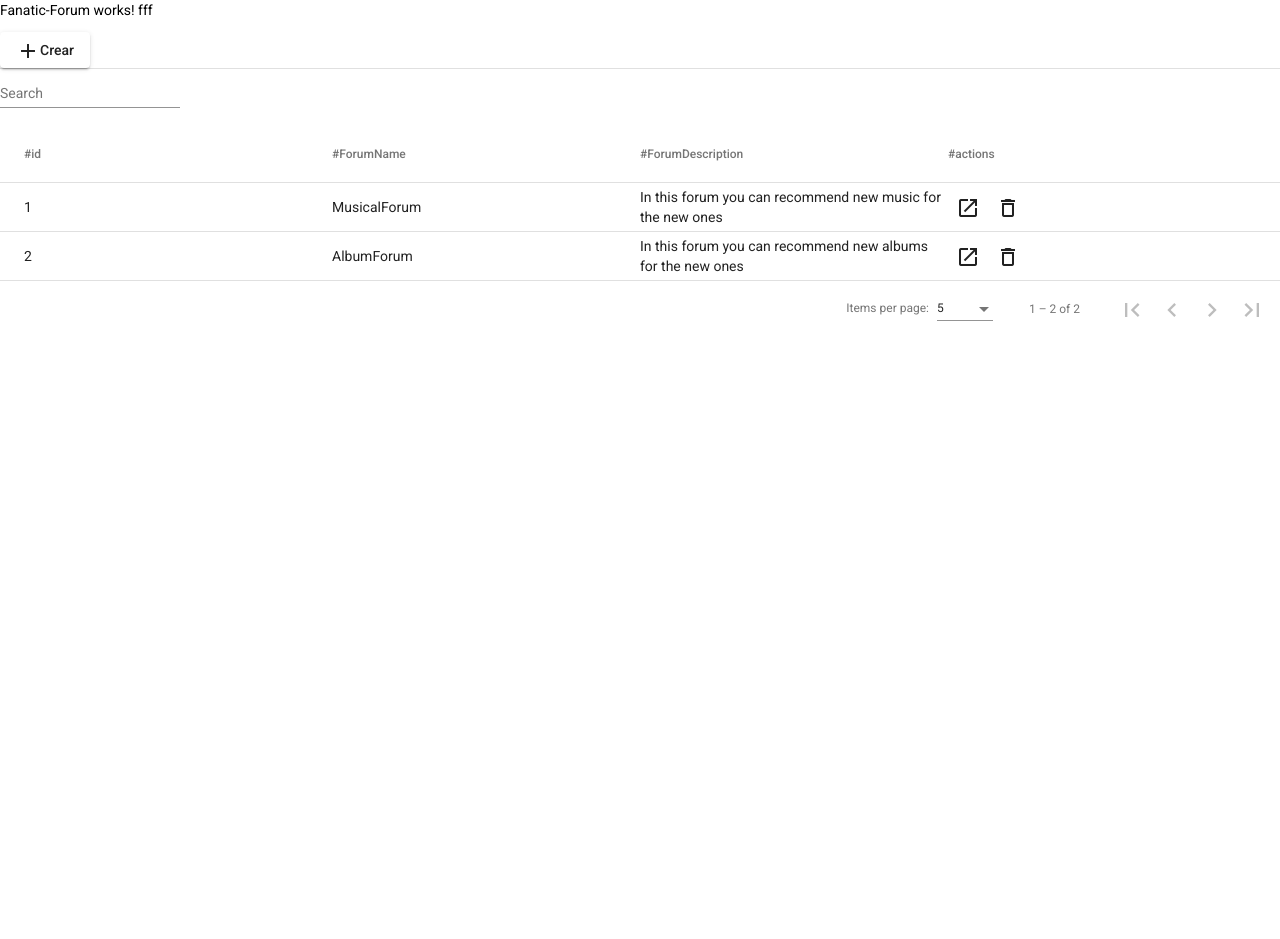
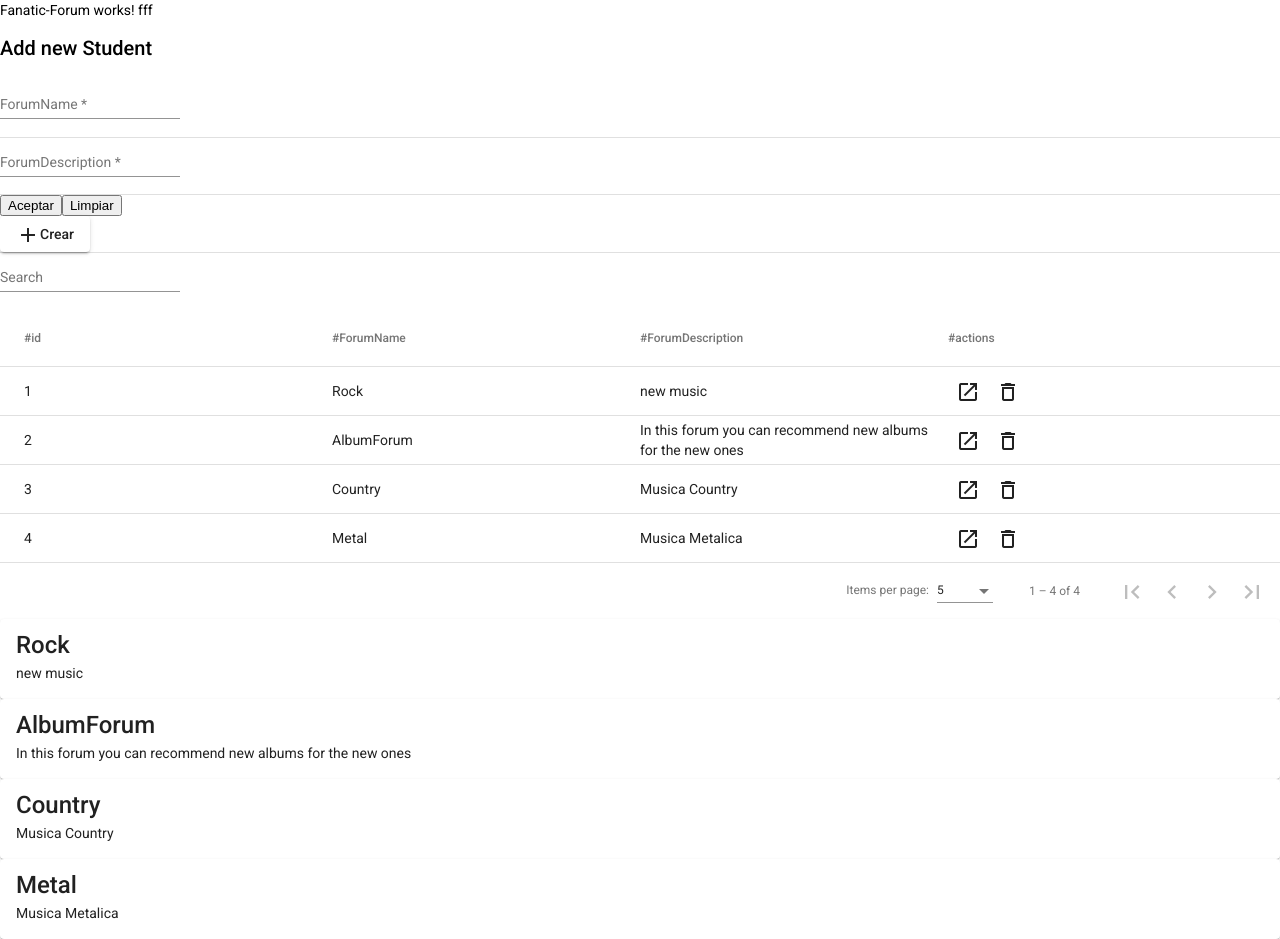
Before and after one commit to giusencito/Fortlom-Frontend, an Angular app in the folder Fortlom-APP/: page /fanaticforum in a window 1280 px wide. Before the commit the page ends 800 px from the top, so only its background shows below. Built offline with nearby package versions, Linux system fonts and the light colour scheme; data requests are answered from the project's data file.

Commit message:
feat:avance3 US07F

```diff
--- /dev/null
+++ b/Fortlom-APP/src/app/Fanatic-Forum-Create/Fanatic-Forum-Create.component.html
@@ -0,0 +1,20 @@
+<p>
+  Fanatic-Forum-Create works!
+</p>
+<form  (submit)="onSubmit()"  #studentForm='ngForm'>
+  <mat-form-field>
+    <input matInput placeholder="ForumName" name="ForumName" required
+      [(ngModel)]="forum_data.ForumName">
+      <mat-error>Es requerido</mat-error>
+  </mat-form-field>
+  <mat-divider></mat-divider>
+  <mat-form-field>
+    <input matInput placeholder="ForumDescription" name="ForumDescription" required
+      [(ngModel)]="forum_data.ForumDescription">
+      <mat-error>Es requerido</mat-error>
+  </mat-form-field>
+  <mat-divider></mat-divider>
+    <button type="submit">Aceptar</button>
+    <button >Limpiar</button>
+
+</form>
--- /dev/null
+++ b/Fortlom-APP/src/app/Fanatic-Forum-Create/Fanatic-Forum-Create.component.ts
@@ -0,0 +1,43 @@
+import { Forum } from './../Fanatic-Forum/Fanatic-Forummodel';
+import { Component, OnInit } from '@angular/core';
+import { FanaticForumComponent } from '../Fanatic-Forum/Fanatic-Forum.component';
+import { NgForm } from '@angular/forms';
+import { FanaticForumService } from '../Fanatic-Forum/fanatic-forum.service';
+
+@Component({
+  selector: 'app-Fanatic-Forum-Create',
+  templateUrl: './Fanatic-Forum-Create.component.html',
+  styleUrls: ['./Fanatic-Forum-Create.component.css']
+})
+export class FanaticForumCreateComponent implements OnInit {
+  forum_data !: Forum;
+  ForumForm!: NgForm;
+
+  constructor() {
+    this.forum_data = {} as Forum;
+
+  }
+
+  ngOnInit() {
+
+  }
+
+  onSubmit(){
+    console.log(this.forum_data)
+
+  }
+
+
+
+
+
+
+
+
+
+
+
+
+
+
+}
--- a/Fortlom-APP/src/app/Fanatic-Forum/Fanatic-Forum.component.html
+++ b/Fortlom-APP/src/app/Fanatic-Forum/Fanatic-Forum.component.html
@@ -1,6 +1,25 @@
 <p>
   Fanatic-Forum works! fff
 </p>
+<h2>{{ isEditMode ? 'Edit Student' : 'Add new Student'}}</h2>
+<form  (submit)="onSubmit()"  #ForumForm='ngForm'>
+  <mat-form-field>
+    <input matInput placeholder="ForumName" name="ForumName" required
+      [(ngModel)]="forumdata.ForumName">
+      <mat-error>Es requerido</mat-error>
+  </mat-form-field>
+  <mat-divider></mat-divider>
+  <mat-form-field>
+    <input matInput placeholder="ForumDescription" name="ForumDescription" required
+      [(ngModel)]="forumdata.ForumDescription">
+      <mat-error>Es requerido</mat-error>
+  </mat-form-field>
+  <mat-divider></mat-divider>
+    <button type="submit">Aceptar</button>
+    <button (click)="cancelEdit()">Limpiar</button>
+
+</form>
+
 
 <button mat-raised-button (click)="onCreate()">
   <mat-icon>add</mat-icon>Crear
@@ -32,8 +51,8 @@
   <ng-container matColumnDef="actions">
     <mat-header-cell *matHeaderCellDef mat-sort-header> #actions</mat-header-cell>
     <mat-cell *matCellDef="let row">
-      <button mat-icon-button><mat-icon>launch</mat-icon></button>
-      <button mat-icon-button><mat-icon>delete_outline</mat-icon></button>
+      <button mat-icon-button (click)="editItem(row)"><mat-icon>launch</mat-icon></button>
+      <button mat-icon-button (click)="deleteItem(row.id)"><mat-icon>delete_outline</mat-icon></button>
     </mat-cell>
   </ng-container>
   <ng-container matColumnDef="loading">
@@ -46,3 +65,12 @@
 
 </mat-table>
 <mat-paginator [pageSize]="5" [pageSizeOptions]="[5, 10, 15]"  showFirstLastButtons>  </mat-paginator>
+
+<div *ngFor="let element of dataSource.data">
+<mat-card>
+  <mat-card-title>{{element.ForumName}}</mat-card-title>
+  <mat-card-content>
+    <p>{{element.ForumDescription}}</p>
+  </mat-card-content>
+</mat-card>
+</div>
--- a/Fortlom-APP/src/app/Fanatic-Forum/Fanatic-Forum.component.ts
+++ b/Fortlom-APP/src/app/Fanatic-Forum/Fanatic-Forum.component.ts
@@ -8,6 +8,9 @@ import {MatPaginator} from "@angular/material/paginator";
 import {ChangeDetectorRef} from '@angular/core'
 import * as _ from 'lodash';
 import { MatDialog, MatDialogConfig } from '@angular/material/dialog';
+import { FanaticForumCreateComponent } from '../Fanatic-Forum-Create/Fanatic-Forum-Create.component';
+
+
 @Component({
   selector: 'app-Fanatic-Forum',
   templateUrl: './Fanatic-Forum.component.html',
@@ -17,6 +20,8 @@ export class FanaticForumComponent implements OnInit {
   forumdata !:Forum;
   forums:Forum[]=[];
   dataSource !:MatTableDataSource<any>;
+  @ViewChild('studentForm', {static: false})
+  ForumForm!: NgForm;
   displayedColumns: string[] = ['id', 'ForumName', 'ForumDescription','actions'];
   @ViewChild(MatSort) sort !:MatSort;
   @ViewChild(MatPaginator,{static: false}) paginator !:MatPaginator;
@@ -32,7 +37,7 @@ export class FanaticForumComponent implements OnInit {
     this.getAllStudents()
     console.log(this.forums);
     console.log(this.displayedColumns);
-
+    console.log(this.isEditMode)
   }
   getAllStudents() {
     this.service.getAll().subscribe((response: any) => {
@@ -50,6 +55,15 @@ this.applyfilter();
 
 }
 
+editItem(element: Forum) {
+  this.forumdata = _.cloneDeep(element);
+  this.isEditMode = true;
+  console.log(this.isEditMode)
+}
+cancelEdit() {
+  this.isEditMode = false;
+  this.ForumForm.resetForm();
+}
 applyfilter(){
 
 this.dataSource.filter=this.searchKey.trim().toLowerCase();
@@ -85,7 +99,31 @@ onCreate(){
   dialogconfig.disableClose=true;
   dialogconfig.autoFocus=true;
   dialogconfig.width="60%"
-   this.dialog.open(FanaticForumComponent,dialogconfig);
+   this.dialog.open(FanaticForumCreateComponent,dialogconfig);
+}
+
+onSubmit(){
+  console.log(this.forumdata);
+  if (this.isEditMode) {
+    console.log("se actualiza")
+    this.updateStudent();
+  } else {
+
+    this.addStudent();
+  }
+}
+
+
+updateStudent() {
+  this.service.update(this.forumdata.id, this.forumdata).subscribe((response: any) => {
+    this.dataSource.data = this.dataSource.data.map((o: Forum) => {
+      if (o.id === response.id) {
+        o = response;
+      }
+      return o;
+    });
+    this.cancelEdit();
+  });
 }
 
 
@@ -100,4 +138,8 @@ onCreate(){
 
 
 
+
+
+
+
 }
--- a/Fortlom-APP/src/app/Fanatic-Forum/fanatic-forum.service.ts
+++ b/Fortlom-APP/src/app/Fanatic-Forum/fanatic-forum.service.ts
@@ -59,7 +59,7 @@ export class FanaticForumService {
 
   // Update Student
   update(id: any, item: any): Observable<Forum> {
-    return this.http.post<Forum>(`${this.basePath}/${id}`, JSON.stringify(item), this.httpOptions)
+    return this.http.put<Forum>(`${this.basePath}/${id}`, JSON.stringify(item), this.httpOptions)
       .pipe(
         retry(2),
         catchError(this.handleError));
--- a/Fortlom-APP/src/app/app.module.ts
+++ b/Fortlom-APP/src/app/app.module.ts
@@ -9,14 +9,17 @@ import { BrowserAnimationsModule } from '@angular/platform-browser/animations';
 import { FanaticComponent } from './Fanatic/Fanatic.component';
 import { FanaticForumComponent } from './Fanatic-Forum/Fanatic-Forum.component';
 import { MatInputModule } from '@angular/material/input';
-import {FormsModule} from '@angular/forms'
+import {FormsModule,ReactiveFormsModule} from '@angular/forms'
+import { FanaticForumCreateComponent } from './Fanatic-Forum-Create/Fanatic-Forum-Create.component';
+
+
 @NgModule({
   declarations: [
     AppComponent,
     HomeComponent,
     FanaticComponent,
     FanaticForumComponent,
-
+      FanaticForumCreateComponent
    ],
   imports: [
     BrowserModule,
@@ -25,12 +28,13 @@ import {FormsModule} from '@angular/forms'
     BrowserAnimationsModule,
     HttpClientModule,
     MatInputModule,
-    FormsModule
+    FormsModule,
+    ReactiveFormsModule,
 
 
   ],
   providers: [],
   bootstrap: [AppComponent],
-  entryComponents:[FanaticForumComponent]
+  entryComponents:[FanaticForumCreateComponent]
 })
 export class AppModule { }
--- a/Fortlom-APP/src/app/database/db.json
+++ b/Fortlom-APP/src/app/database/db.json
@@ -1,89 +1,135 @@
 {
-   "Usuario":[
-     {"id": 1,"Name":"Guillermo","LastName":"Maduro","Email":"Gui@hotmail.com","Password":"buenas","Registration":"12/9/2021"},
-     {"UserId": 2,"Name":"Juan","LastName":"Perez","Email":"PJ@hotmail.com","Password":"noches","Registration":"15/9/2021"}
+  "Usuario": [
+    {
+      "id": 1,
+      "Name": "Guillermo",
+      "LastName": "Maduro",
+      "Email": "Gui@hotmail.com",
+      "Password": "buenas",
+      "Registration": "12/9/2021"
+    },
+    {
+      "UserId": 2,
+      "Name": "Juan",
+      "LastName": "Perez",
+      "Email": "PJ@hotmail.com",
+      "Password": "noches",
+      "Registration": "15/9/2021"
+    }
   ],
-   "Artist":[
-     {"id":1,"Tag":0,"Followers":0,"ArtistId":1}
+  "Artist": [
+    {
+      "id": 1,
+      "Tag": 0,
+      "Followers": 0,
+      "ArtistId": 1
+    }
   ],
-   "Fanatic":[
-     {"id":1,"alias":"caminatumbas","FanaticId":2}
+  "Fanatic": [
+    {
+      "id": 1,
+      "alias": "caminatumbas",
+      "FanaticId": 2
+    }
   ],
-   "Follow":[
-     {"id":1,"ArtistId":1,"FanaticId":2}
+  "Follow": [
+    {
+      "id": 1,
+      "ArtistId": 1,
+      "FanaticId": 2
+    }
   ],
-   "Rate":[
-     {"id":1,"rate":3,"ArtistId":1,"FanaticId":2}
+  "Rate": [
+    {
+      "id": 1,
+      "rate": 3,
+      "ArtistId": 1,
+      "FanaticId": 2
+    }
   ],
-   "Report":[
-     {"id":1,"ReportDescription":"Insultos frecuentes","UserMain:":1,"UserReported":2}
+  "Report": [
+    {
+      "id": 1,
+      "ReportDescription": "Insultos frecuentes",
+      "UserMain:": 1,
+      "UserReported": 2
+    }
   ],
   "Multimedia": [
-    { "id": 1,
+    {
+      "id": 1,
       "MultimediaLink": "http://mimultimedia.com/",
       "PublicationCode": 1
     },
-    { "id": 2,
+    {
+      "id": 2,
       "MultimediaLink": "http://mimultimedia2.com/",
       "PublicationCode": 2
     }
   ],
   "Forum": [
-    { "id": 1,
-      "ForumName": "MusicalForum",
-      "ForumDescription": "In this forum you can recommend new music for the new ones"
-
+    {
+      "id": 1,
+      "ForumName": "Rock",
+      "ForumDescription": "new music"
     },
-    { "id": 2,
+    {
+      "id": 2,
       "ForumName": "AlbumForum",
       "ForumDescription": "In this forum you can recommend new albums for the new ones"
-
+    },
+    {
+      "ForumName": "Country",
+      "ForumDescription": "Musica Country",
+      "id": 3
+    },
+    {
+      "ForumName": "Metal",
+      "ForumDescription": "Musica Metalica",
+      "id": 4
     }
   ],
-  "Comment":[
-    { "id": 1,
+  "Comment": [
+    {
+      "id": 1,
       "CommentDescription": "You really going to like it",
       "PublicationID": 1,
       "UserID": 1,
       "Date": "10/9/2020"
-
     },
-    { "id": 2,
+    {
+      "id": 2,
       "CommentDescription": "Go and see it, it's tremendous",
       "PublicationID": 2,
       "UserID": 2,
       "Date": "20/03/2021"
-
     }
   ],
-  "ForumComment":[
-    { "id": 1,
+  "ForumComment": [
+    {
+      "id": 1,
       "CommentDescription": "You really going to like it",
-      "PublicationID": 1,
       "ForumID": 1,
       "Date": "10/9/2020"
-
     },
-    { "id": 2,
+    {
+      "id": 2,
       "CommentDescription": "Go and see it, it's tremendous",
-      "PublicationID": 2,
       "Forumid": 2,
       "Date": "20/03/2021"
-
     }
-
-
-
   ],
-  "Publicacion":[
-    { "id": 1,
+  "Publicacion": [
+    {
+      "id": 1,
       "PublicationName": "New Music",
       "PublicationDescription": "my new music is out",
       "Likes": 20,
       "Date": "30/8/2020",
       "UserID": 1
     },
-    { "id": 2,
+    {
+      "id": 2,
       "PublicationName": "New Album",
       "PublicationDescription": "my new album is out",
       "Likes": 10,
@@ -91,26 +137,30 @@
       "UserID": 2
     }
   ],
-  "Event":[
-    { "id": 1,
+  "Event": [
+    {
+      "id": 1,
       "EventName": "RockMusicEvent",
       "EventDescription": "An incredible event for those who likes rock music",
       "ArtistID": 1,
       "Likes": 30
     },
-    { "id": 2,
+    {
+      "id": 2,
       "EventName": "PopMusicEvent",
       "EventDescription": "An incredible event for those who likes pop music",
       "ArtistID": 2,
       "Likes": 25
     }
   ],
-  "Event_Fanatic":[
-    { "id": 1,
+  "Event_Fanatic": [
+    {
+      "id": 1,
       "FanaticID": 1,
       "EventID": 1
     },
-    { "id": 2,
+    {
+      "id": 2,
       "FanaticID": 2,
       "EventID": 2
     }
--- a/Fortlom-APP/src/app/material.ts
+++ b/Fortlom-APP/src/app/material.ts
@@ -44,6 +44,52 @@ import {MatTreeModule} from '@angular/material/tree';
 import {OverlayModule} from '@angular/cdk/overlay';
 
 @NgModule({
+  imports:[A11yModule,
+    ClipboardModule,
+    CdkStepperModule,
+    CdkTableModule,
+    CdkTreeModule,
+    DragDropModule,
+    MatAutocompleteModule,
+    MatBadgeModule,
+    MatBottomSheetModule,
+    MatButtonModule,
+    MatButtonToggleModule,
+    MatCardModule,
+    MatCheckboxModule,
+    MatChipsModule,
+    MatStepperModule,
+    MatDatepickerModule,
+    MatDialogModule,
+    MatDividerModule,
+    MatExpansionModule,
+    MatGridListModule,
+    MatIconModule,
+    MatInputModule,
+    MatListModule,
+    MatMenuModule,
+    MatNativeDateModule,
+    MatPaginatorModule,
+    MatProgressBarModule,
+    MatProgressSpinnerModule,
+    MatRadioModule,
+    MatRippleModule,
+    MatSelectModule,
+    MatSidenavModule,
+    MatSliderModule,
+    MatSlideToggleModule,
+    MatSnackBarModule,
+    MatSortModule,
+    MatTableModule,
+    MatTabsModule,
+    MatToolbarModule,
+    MatTooltipModule,
+    MatTreeModule,
+    OverlayModule,
+    PortalModule,
+    ScrollingModule,],
+
+
   exports: [
     A11yModule,
     ClipboardModule,
@@ -89,6 +135,8 @@ import {OverlayModule} from '@angular/cdk/overlay';
     OverlayModule,
     PortalModule,
     ScrollingModule,
-  ]
+  ],
+  declarations:[]
+
 })
 export class DemoMaterialModule {}
```
Also changed, not shown: Fortlom-APP/src/app/Fanatic-Forum-Create/Fanatic-Forum-Create.component.css (added), 2 other files (tests, documents, lock files or other folders). Lines whose indentation alone changed are shown as unchanged.
